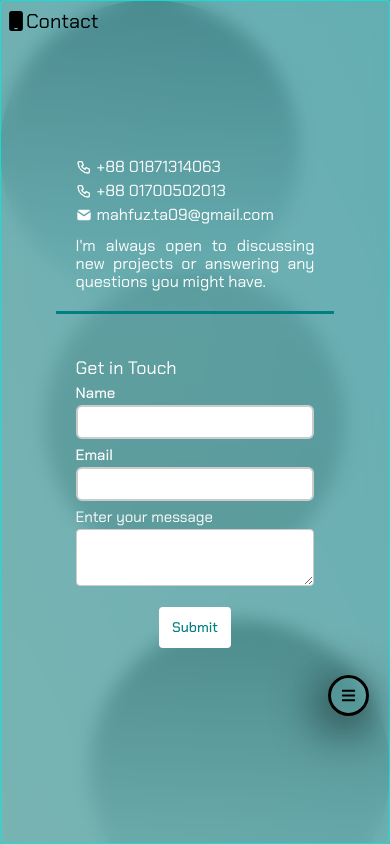
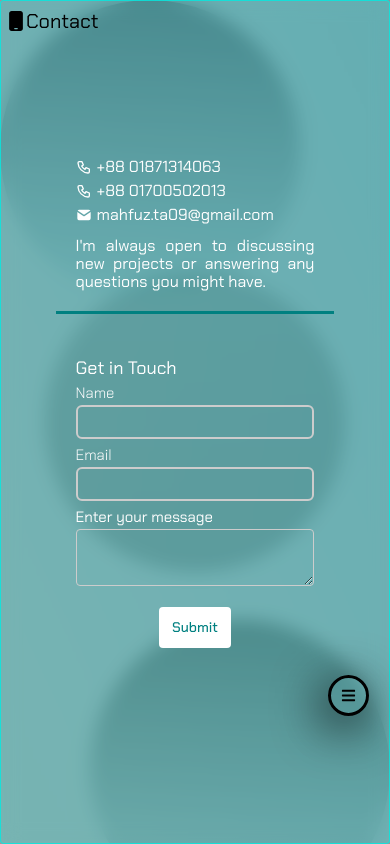
Before and after one commit to mahfuz-ta09/my-portfolio-website, a Next.js app: page /contact in a window 390 px wide. Built offline with nearby package versions, Linux system fonts and the light colour scheme.

Commit message:
nav changed

```diff
--- a/src/css/Contact/Contact.css
+++ b/src/css/Contact/Contact.css
@@ -92,8 +92,8 @@ form {
   width: 100%;
   margin-top: 5px;
   font-weight: 400;
+  font-size: 15px;
   color: white;
-  font-size: 15px;
 }
 
 
@@ -101,23 +101,27 @@ form {
     width: 100%;
     margin-top: 5px;
     font-weight: 400;
+    font-size: 15px;
     color: white;
-    font-size: 15px;
 }
 
 .name-input{
     width: 100%;
     padding: 4px;
-    border: 2px solid #ccc;
+    border-bottom: 1px solid #fff;
     border-radius: 6px;
+    color: black;
+    background: transparent;
 }
 
 .text-input{
     width: 100%;
     min-height: 10vh;
     padding: 5px;
-    border: 1px solid #ccc;
+    border: 1px solid #fff;
     border-radius: 4px;
+    background: transparent;
+    color: black;
 }
 
 .form-group{
@@ -224,14 +228,14 @@ form {
     flex-direction: column;
     width: 100%;
     gap: 10px;
-    font-weight: 500;
+    font-weight: 300;
   }
 
   .email-section{
     flex-direction: column;
     width: 100%;
     gap: 10px;
-    font-weight: 500;
+    font-weight: 300;
   }
 
 
--- a/src/css/SideNav/SideNav.css
+++ b/src/css/SideNav/SideNav.css
@@ -74,8 +74,8 @@
     display: flex;
     align-items: center;
     justify-content: start;
-    background: linear-gradient(to bottom,rgba(255,255,255,0.8),rgba(0, 0, 0, 0.2));
-    clip-path: polygon(0 0,100% 0px,90% 100%,0% 100%);
+    /* background: linear-gradient(to bottom,rgba(255,255,255,0.8),rgba(0, 0, 0, 0.2)); */
+    /* clip-path: polygon(0 0,100% 0px,90% 100%,0% 100%); */
     padding: 7px;
     cursor: pointer;
 }
```
